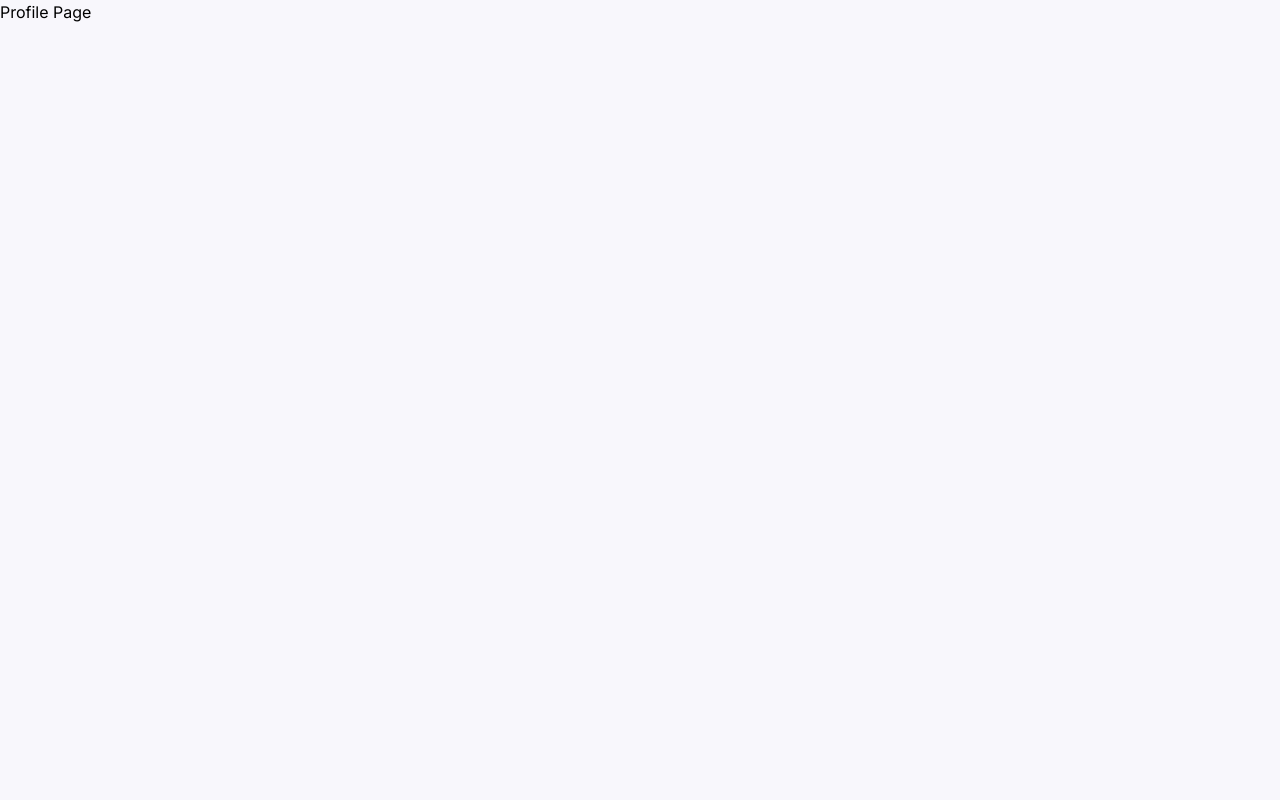
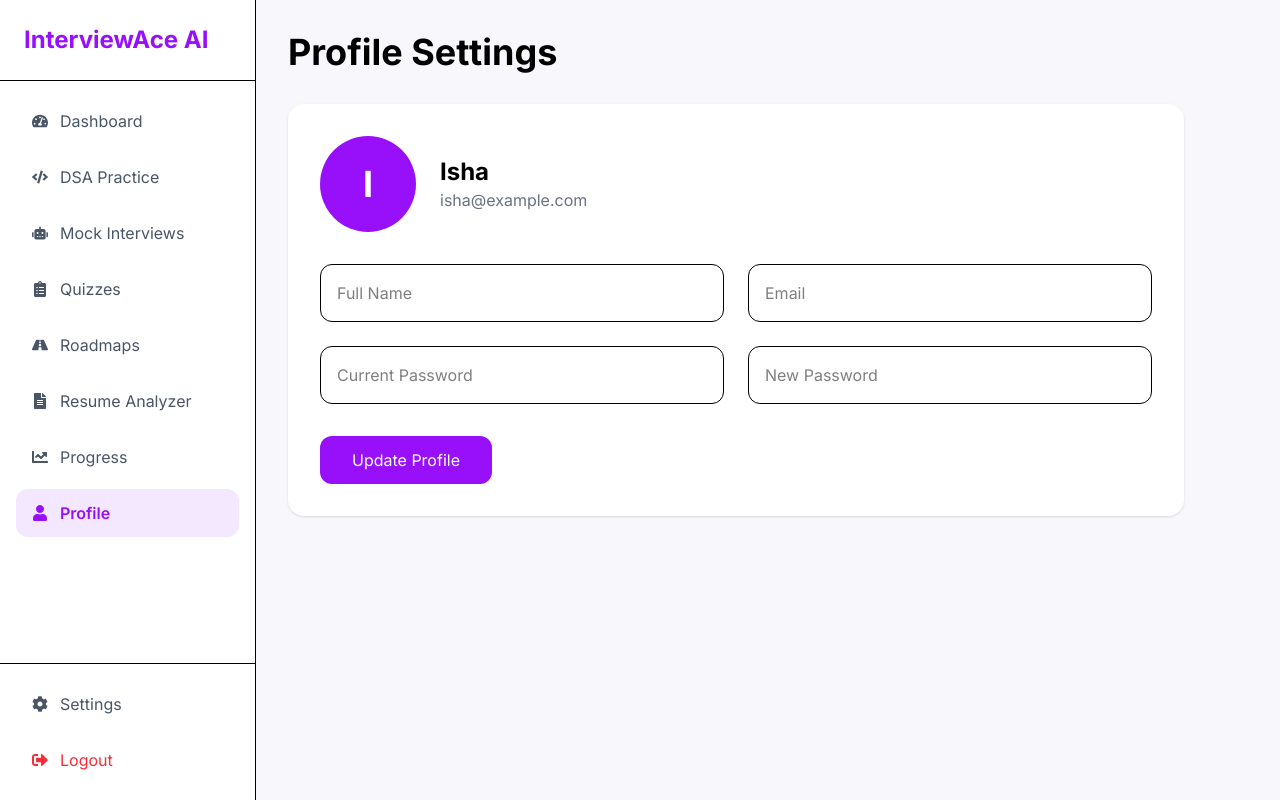
Before and after one commit to Isha4002/interview-ace-ai, a React (Vite) app: page /profile in a window 1280 px wide. Built offline with nearby package versions, Linux system fonts and the light colour scheme.

Commit message:
Added progress analytics and profile settings pages

```diff
--- a/src/pages/Profile.jsx
+++ b/src/pages/Profile.jsx
@@ -1,5 +1,92 @@
+import Sidebar from "../components/Sidebar";
+
 function Profile() {
-  return <h1>Profile Page</h1>;
+  return (
+    <div className="bg-[#F8F7FC] min-h-screen">
+      <Sidebar />
+
+      <div className="ml-64 p-8">
+
+        <h1 className="text-4xl font-bold mb-8">
+          Profile Settings
+        </h1>
+
+        <div className="bg-white rounded-2xl p-8 shadow-sm max-w-4xl">
+
+          <div className="flex items-center gap-6 mb-8">
+
+            <div className="
+            w-24 h-24
+            rounded-full
+            bg-purple-600
+            text-white
+            flex
+            items-center
+            justify-center
+            text-4xl
+            font-bold
+            ">
+              I
+            </div>
+
+            <div>
+              <h2 className="text-2xl font-bold">
+                Isha
+              </h2>
+
+              <p className="text-gray-500">
+                isha@example.com
+              </p>
+            </div>
+
+          </div>
+
+          <div className="grid md:grid-cols-2 gap-6">
+
+            <input
+              type="text"
+              placeholder="Full Name"
+              className="border p-4 rounded-xl"
+            />
+
+            <input
+              type="email"
+              placeholder="Email"
+              className="border p-4 rounded-xl"
+            />
+
+            <input
+              type="password"
+              placeholder="Current Password"
+              className="border p-4 rounded-xl"
+            />
+
+            <input
+              type="password"
+              placeholder="New Password"
+              className="border p-4 rounded-xl"
+            />
+
+          </div>
+
+          <button
+            className="
+            mt-8
+            bg-purple-600
+            text-white
+            px-8
+            py-3
+            rounded-xl
+            "
+          >
+            Update Profile
+          </button>
+
+        </div>
+
+      </div>
+    </div>
+  );
 }
 
 export default Profile;
--- a/src/pages/Progress.jsx
+++ b/src/pages/Progress.jsx
@@ -1,5 +1,89 @@
+import Sidebar from "../components/Sidebar";
+
 function Progress() {
-  return <h1>Progress Page</h1>;
+  return (
+    <div className="bg-[#F8F7FC] min-h-screen">
+      <Sidebar />
+
+      <div className="ml-64 p-8">
+
+        <h1 className="text-4xl font-bold mb-8">
+          Progress & Analytics
+        </h1>
+
+        {/* Stats */}
+
+        <div className="grid md:grid-cols-4 gap-6 mb-8">
+
+          <div className="bg-white p-6 rounded-2xl shadow-sm">
+            <h2 className="text-3xl font-bold text-purple-600">
+              1250
+            </h2>
+            <p className="text-gray-500">
+              Problems Solved
+            </p>
+          </div>
+
+          <div className="bg-white p-6 rounded-2xl shadow-sm">
+            <h2 className="text-3xl font-bold text-purple-600">
+              18
+            </h2>
+            <p className="text-gray-500">
+              Mock Interviews
+            </p>
+          </div>
+
+          <div className="bg-white p-6 rounded-2xl shadow-sm">
+            <h2 className="text-3xl font-bold text-purple-600">
+              32
+            </h2>
+            <p className="text-gray-500">
+              Quizzes Taken
+            </p>
+          </div>
+
+          <div className="bg-white p-6 rounded-2xl shadow-sm">
+            <h2 className="text-3xl font-bold text-purple-600">
+              12
+            </h2>
+            <p className="text-gray-500">
+              Day Streak
+            </p>
+          </div>
+
+        </div>
+
+        {/* Charts */}
+
+        <div className="grid md:grid-cols-2 gap-8">
+
+          <div className="bg-white rounded-2xl p-6 shadow-sm">
+            <h2 className="text-xl font-bold mb-4">
+              Performance Over Time
+            </h2>
+
+            <div className="h-72 flex items-center justify-center text-gray-400">
+              📈 Chart Coming Soon
+            </div>
+
+          </div>
+
+          <div className="bg-white rounded-2xl p-6 shadow-sm">
+            <h2 className="text-xl font-bold mb-4">
+              Topic Wise Performance
+            </h2>
+
+            <div className="h-72 flex items-center justify-center text-gray-400">
+              🥧 Pie Chart Coming Soon
+            </div>
+
+          </div>
+
+        </div>
+
+      </div>
+    </div>
+  );
 }
 
 export default Progress;
```
